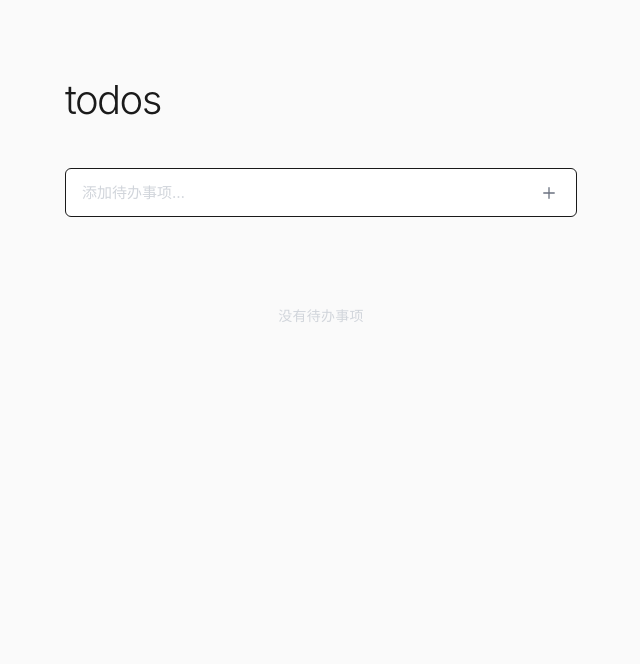
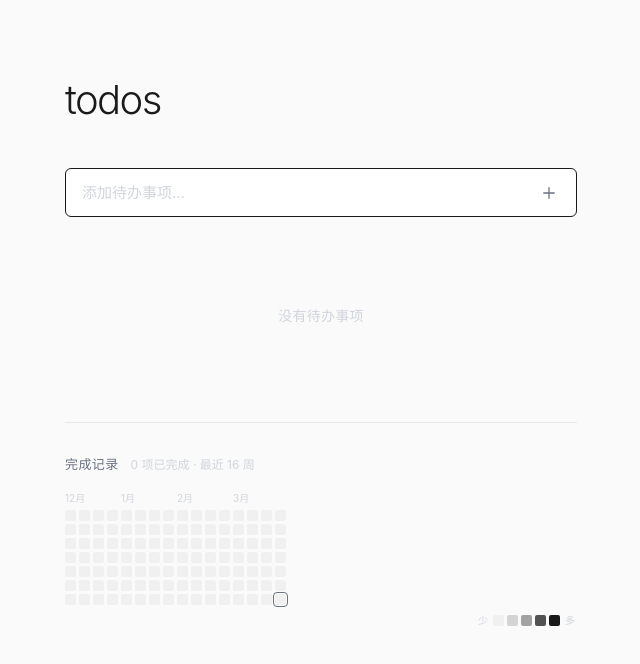
Before and after one commit to Drrreistein/todos, a React (Vite) app: page / in a window 1280 px wide. Shown: the top 664 px of the page, without its empty margins (319-959 px from the left). Built offline with nearby package versions, Linux system fonts and the light colour scheme.

Commit message:
feat(feat-009): GitHub-style daily completion heatmap (16 weeks)

```diff
--- a/src/App.tsx
+++ b/src/App.tsx
@@ -1,5 +1,6 @@
 import { useReducer, useEffect, useState, useRef } from 'react'
 import { todoReducer, loadTodos, saveTodos, type Todo } from './todo'
+import Heatmap from './Heatmap'
 
 // ── SVG 图标（内联，零依赖）────────────────────
 
@@ -230,6 +231,9 @@ export default function App() {
           )}
         </footer>
       )}
+
+      {/* 每日完成热力图 */}
+      <Heatmap todos={todos} />
     </main>
   )
 }
--- /dev/null
+++ b/src/Heatmap.tsx
@@ -0,0 +1,164 @@
+import { useMemo } from 'react'
+import type { Todo } from './todo'
+
+// ── 工具函数 ──────────────────────────────────
+
+/** 将时间戳转成 YYYY-MM-DD 字符串（本地时区） */
+function toDateKey(ts: number): string {
+  const d = new Date(ts)
+  const y = d.getFullYear()
+  const m = String(d.getMonth() + 1).padStart(2, '0')
+  const day = String(d.getDate()).padStart(2, '0')
+  return `${y}-${m}-${day}`
+}
+
+/** 给定一个 Date，返回当天 00:00:00 的 Date */
+function startOfDay(d: Date): Date {
+  return new Date(d.getFullYear(), d.getMonth(), d.getDate())
+}
+
+/** 将 Date 加 n 天 */
+function addDays(d: Date, n: number): Date {
+  const result = new Date(d)
+  result.setDate(result.getDate() + n)
+  return result
+}
+
+// ── 热力图组件 ────────────────────────────────
+
+interface HeatmapProps {
+  todos: Todo[]
+}
+
+const WEEKS = 16       // 显示最近 16 周
+const DAYS = WEEKS * 7 // = 112 天
+
+// 颜色档次：0 无完成，1~4 由浅到深
+const LEVEL_COLORS = ['#f0f0f0', '#d4d4d4', '#a3a3a3', '#525252', '#1a1a1a']
+
+function getLevel(count: number): number {
+  if (count === 0) return 0
+  if (count === 1) return 1
+  if (count === 2) return 2
+  if (count <= 4) return 3
+  return 4
+}
+
+export default function Heatmap({ todos }: HeatmapProps) {
+  // 统计每天完成数量
+  const countMap = useMemo<Record<string, number>>(() => {
+    const map: Record<string, number> = {}
+    for (const t of todos) {
+      if (t.completed && t.completedAt) {
+        const key = toDateKey(t.completedAt)
+        map[key] = (map[key] ?? 0) + 1
+      }
+    }
+    return map
+  }, [todos])
+
+  // 生成过去 DAYS 天的日期列表（从最早到今天）
+  const cells = useMemo(() => {
+    const today = startOfDay(new Date())
+    const start = addDays(today, -(DAYS - 1))
+    const result: { date: Date; key: string }[] = []
+    for (let i = 0; i < DAYS; i++) {
+      const d = addDays(start, i)
+      result.push({ date: d, key: toDateKey(d.getTime()) })
+    }
+    return result
+  }, [])
+
+  // 按列（周）分组
+  const columns = useMemo(() => {
+    const cols: (typeof cells)[] = []
+    for (let i = 0; i < cells.length; i += 7) {
+      cols.push(cells.slice(i, i + 7))
+    }
+    return cols
+  }, [cells])
+
+  // 今日和总计
+  const todayKey = toDateKey(Date.now())
+  const totalCompleted = todos.filter((t) => t.completed).length
+
+  // 月份标签（在每周列上方，仅当该列第一天换月时显示）
+  function getMonthLabel(colIdx: number): string {
+    const col = columns[colIdx]
+    if (!col || col.length === 0) return ''
+    const firstDay = col[0].date
+    // 第一列 或 当前列第一天的月份 ≠ 上一列第一天的月份时，显示月份
+    if (colIdx === 0 || firstDay.getMonth() !== columns[colIdx - 1][0].date.getMonth()) {
+      return `${firstDay.getMonth() + 1}月`
+    }
+    return ''
+  }
+
+  const CELL_SIZE = 11
+  const GAP = 3
+
+  return (
+    <section className="heatmap-section" aria-label="每日完成热力图">
+      <div className="heatmap-header">
+        <span className="heatmap-title">完成记录</span>
+        <span className="heatmap-subtitle">{totalCompleted} 项已完成 · 最近 {WEEKS} 周</span>
+      </div>
+
+      <div className="heatmap-wrap">
+        {/* 月份标签行 */}
+        <div className="heatmap-months" style={{ gap: GAP }}>
+          {columns.map((_, colIdx) => (
+            <div
+              key={colIdx}
+              className="heatmap-month-label"
+              style={{ width: CELL_SIZE }}
+            >
+              {getMonthLabel(colIdx)}
+            </div>
+          ))}
+        </div>
+
+        {/* 格子区域 */}
+        <div className="heatmap-grid" style={{ gap: GAP }}>
+          {columns.map((col, colIdx) => (
+            <div key={colIdx} className="heatmap-col" style={{ gap: GAP }}>
+              {col.map(({ date, key }) => {
+                const count = countMap[key] ?? 0
+                const level = getLevel(count)
+                const isToday = key === todayKey
+                const label = `${date.getMonth() + 1}月${date.getDate()}日，完成 ${count} 项`
+                return (
+                  <div
+                    key={key}
+                    className={`heatmap-cell${isToday ? ' today' : ''}`}
+                    style={{
+                      width: CELL_SIZE,
+                      height: CELL_SIZE,
+                      backgroundColor: LEVEL_COLORS[level],
+                    }}
+                    title={label}
+                    aria-label={label}
+                    role="img"
+                  />
+                )
+              })}
+            </div>
+          ))}
+        </div>
+
+        {/* 图例 */}
+        <div className="heatmap-legend">
+          <span className="legend-label">少</span>
+          {LEVEL_COLORS.map((color, i) => (
+            <div
+              key={i}
+              className="heatmap-cell"
+              style={{ width: CELL_SIZE, height: CELL_SIZE, backgroundColor: color }}
+            />
+          ))}
+          <span className="legend-label">多</span>
+        </div>
+      </div>
+    </section>
+  )
+}
--- a/src/index.css
+++ b/src/index.css
@@ -301,6 +301,92 @@ input {
   animation: slideIn var(--transition) ease forwards;
 }
 
+/* ── 热力图 ── */
+.heatmap-section {
+  margin-top: 48px;
+  padding-top: 32px;
+  border-top: 1px solid var(--color-border);
+}
+
+.heatmap-header {
+  display: flex;
+  align-items: baseline;
+  gap: 12px;
+  margin-bottom: 16px;
+}
+
+.heatmap-title {
+  font-size: 0.8125rem;
+  font-weight: 500;
+  color: var(--color-text-secondary);
+  letter-spacing: 0.03em;
+  text-transform: uppercase;
+}
+
+.heatmap-subtitle {
+  font-size: 0.75rem;
+  color: var(--color-text-muted);
+}
+
+.heatmap-wrap {
+  overflow-x: auto;
+  padding-bottom: 4px;
+}
+
+.heatmap-months {
+  display: flex;
+  margin-bottom: 4px;
+  padding-left: 0;
+}
+
+.heatmap-month-label {
+  font-size: 0.625rem;
+  color: var(--color-text-muted);
+  text-align: left;
+  flex-shrink: 0;
+  white-space: nowrap;
+  overflow: visible;
+}
+
+.heatmap-grid {
+  display: flex;
+}
+
+.heatmap-col {
+  display: flex;
+  flex-direction: column;
+  flex-shrink: 0;
+}
+
+.heatmap-cell {
+  border-radius: 2px;
+  flex-shrink: 0;
+  transition: opacity var(--transition);
+}
+
+.heatmap-cell.today {
+  outline: 1.5px solid var(--color-text-secondary);
+  outline-offset: 1px;
+}
+
+.heatmap-cell:hover {
+  opacity: 0.75;
+}
+
+.heatmap-legend {
+  display: flex;
+  align-items: center;
+  gap: 3px;
+  margin-top: 8px;
+  justify-content: flex-end;
+}
+
+.legend-label {
+  font-size: 0.625rem;
+  color: var(--color-text-muted);
+  margin: 0 2px;
+}
+
 /* ── 响应式 ── */
 @media (max-width: 480px) {
   .app {
--- a/src/todo.ts
+++ b/src/todo.ts
@@ -4,6 +4,7 @@ export interface Todo {
   text: string
   completed: boolean
   createdAt: number
+  completedAt?: number  // 最近一次被标为完成的时间戳
 }
 
 // Action 类型
@@ -29,7 +30,13 @@ export function todoReducer(state: Todo[], action: TodoAction): Todo[] {
       ]
     case 'TOGGLE':
       return state.map((todo) =>
-        todo.id === action.id ? { ...todo, completed: !todo.completed } : todo
+        todo.id === action.id
+          ? {
+              ...todo,
+              completed: !todo.completed,
+              completedAt: !todo.completed ? Date.now() : todo.completedAt,
+            }
+          : todo
       )
     case 'EDIT':
       return state.map((todo) =>
```
